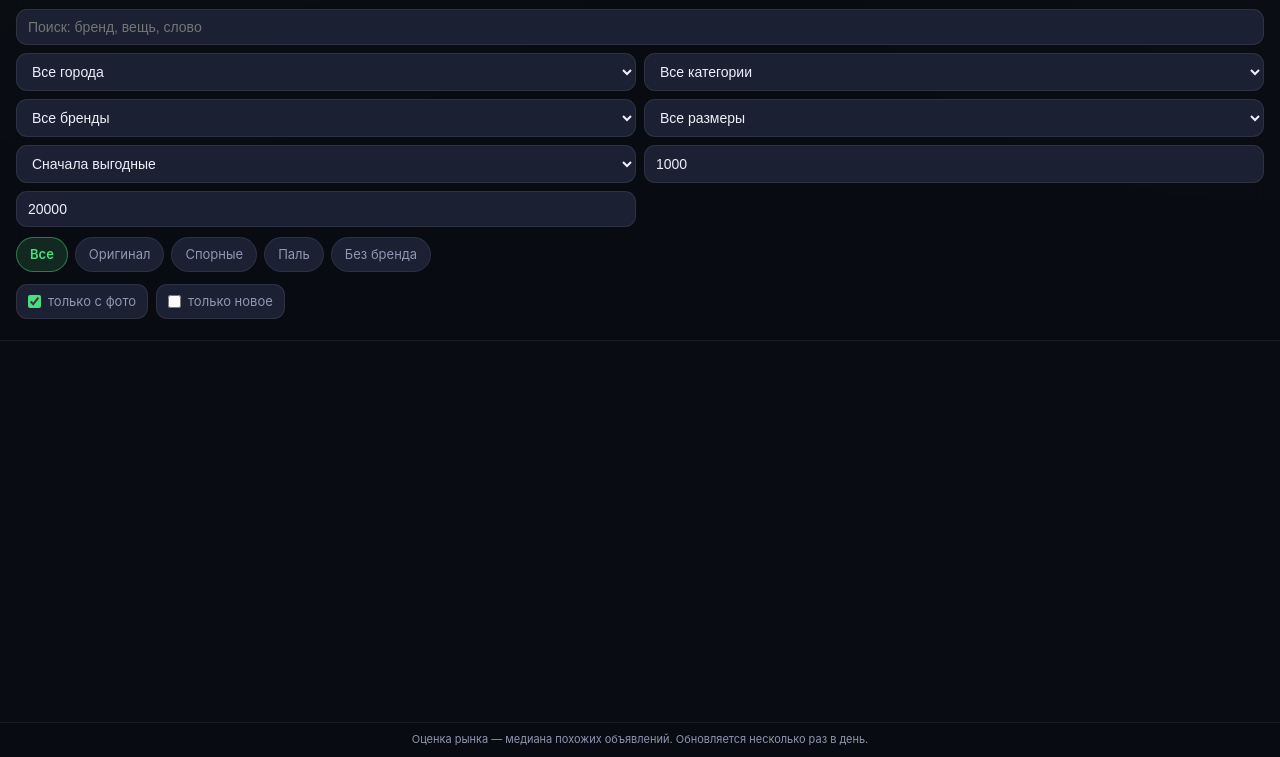
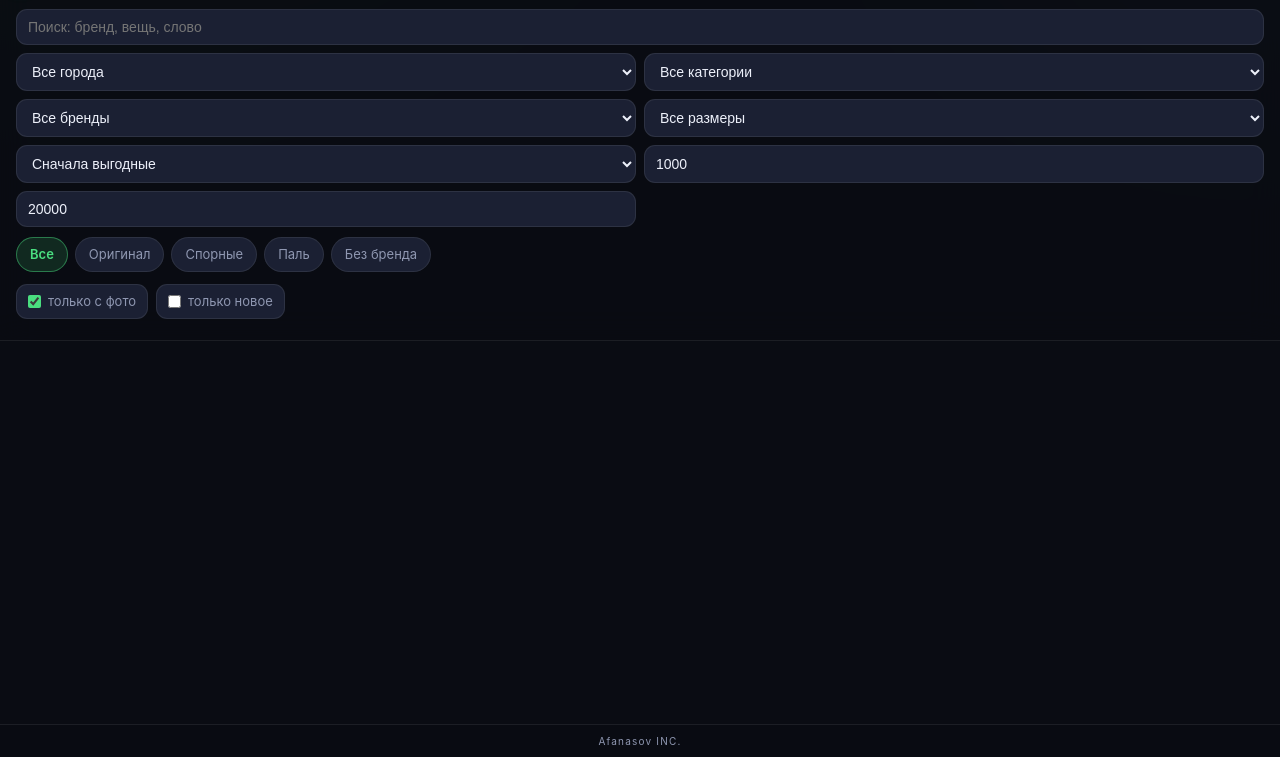
Before and after one commit to artemfromkomi024-crypto/avito-finder, a plain HTML site: page site/app.html in a window 1280 px wide. Shown: the part 43-800 px from the top of the page. Drawn offline with Linux system fonts and the light colour scheme.

Commit message:
update site/app.html

```diff
--- a/site/app.html
+++ b/site/app.html
@@ -120,10 +120,12 @@
   .empty{color:var(--muted);text-align:center;padding:48px 12px;font-size:14px}
   footer{
     position:fixed;bottom:0;left:0;right:0;z-index:15;text-align:center;
-    padding:9px 14px;font-size:11px;color:var(--muted);
+    padding:9px 14px;font-size:10px;letter-spacing:.12em;color:var(--muted);
     background:rgba(10,12,19,.86);border-top:1px solid var(--line);
     backdrop-filter:blur(12px);-webkit-backdrop-filter:blur(12px);
   }
+  /* подпись в шторке фильтров — только на телефоне */
+  .sig{display:none}
   .filter-btn{
     display:none;background:var(--card2);border:1px solid var(--line);color:var(--text);
     border-radius:11px;padding:8px 14px;font-size:13px;font-weight:600;cursor:pointer;margin-top:10px;
@@ -145,6 +147,7 @@
       backdrop-filter:blur(18px);-webkit-backdrop-filter:blur(18px);
     }
     .filters.open{transform:translateY(0)}
+    .sig{display:block;text-align:center;font-size:10px;letter-spacing:.12em;color:var(--muted);opacity:.65;margin:14px 0 2px}
     .filters .head{display:flex;align-items:center;justify-content:space-between;margin-bottom:8px}
     .filters .head b{font-size:15px}
     .filters .head button{
@@ -194,6 +197,7 @@
     <label class="toggle"><input type="checkbox" id="photoOnly" checked> только с фото</label>
     <label class="toggle"><input type="checkbox" id="newOnly"> только новое</label>
   </div>
+  <div class="sig">Afanasov INC.</div>
   </div>
 
   <div id="stats"></div>
@@ -204,7 +208,7 @@
   <div class="empty" id="empty" hidden>Ничего не найдено — ослабь фильтры</div>
 </main>
 
-<footer>Оценка рынка — медиана похожих объявлений. Обновляется несколько раз в день.</footer>
+<footer>Afanasov INC.</footer>
 
 <script>
 let DATA = __DATA__;
```
